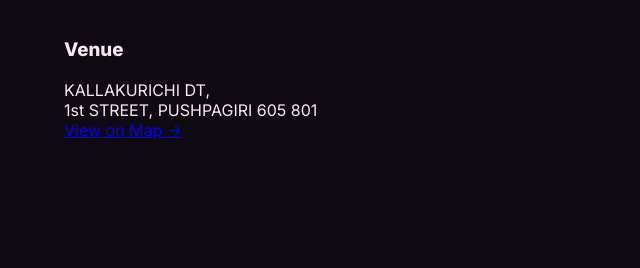
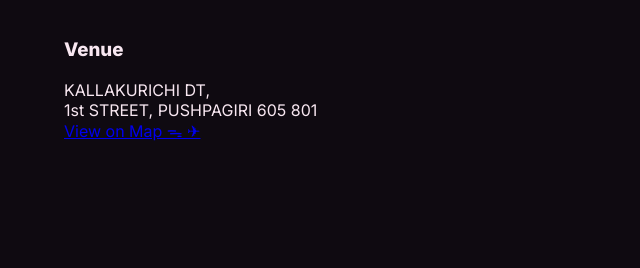
Before and after one commit to rmarulbabu/armzz, a plain HTML site: page index.html in a window 1280 px wide. Shown: the part 1280-1548 px from the top of the page, 0-640 px from the left. Drawn offline with Linux system fonts and the light colour scheme.

Commit message:
devbyarul

```diff
--- a/index.html
+++ b/index.html
@@ -76,7 +76,7 @@ R PONNURANGAM</h4></center>
           KALLAKURICHI DT,<br />
           1st STREET, PUSHPAGIRI 605 801
            <br />
-          <a class="link" href="https://maps.app.goo.gl/cYDdt5KvHLfgQLy17" target="_blank" rel="noopener">View on Map →</a>
+          <a class="link" href="https://maps.app.goo.gl/cYDdt5KvHLfgQLy17" target="_blank" rel="noopener">View on Map ᯓ ✈︎</a>
         </p>
       </div>
       <div class="info-card">
```
